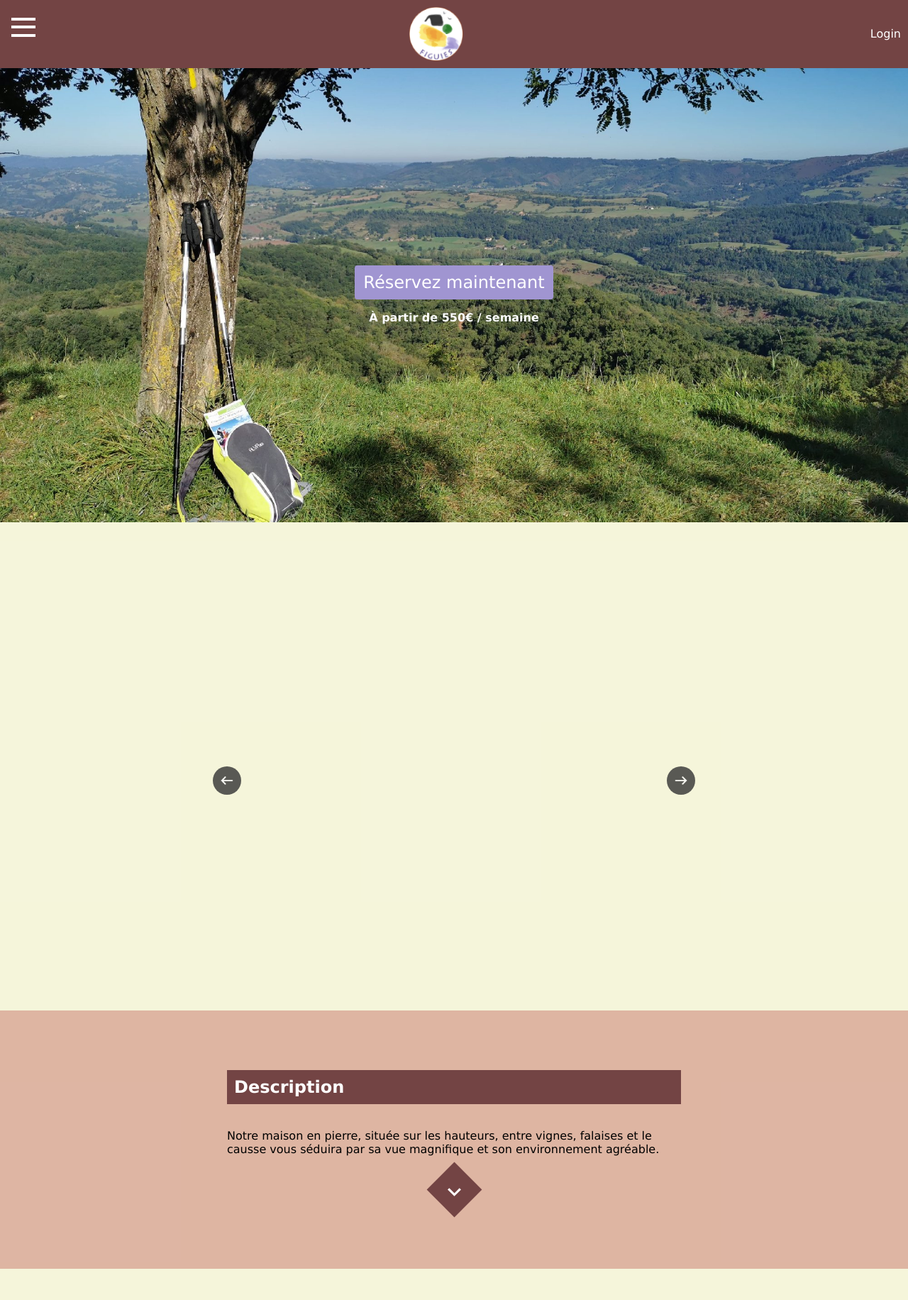
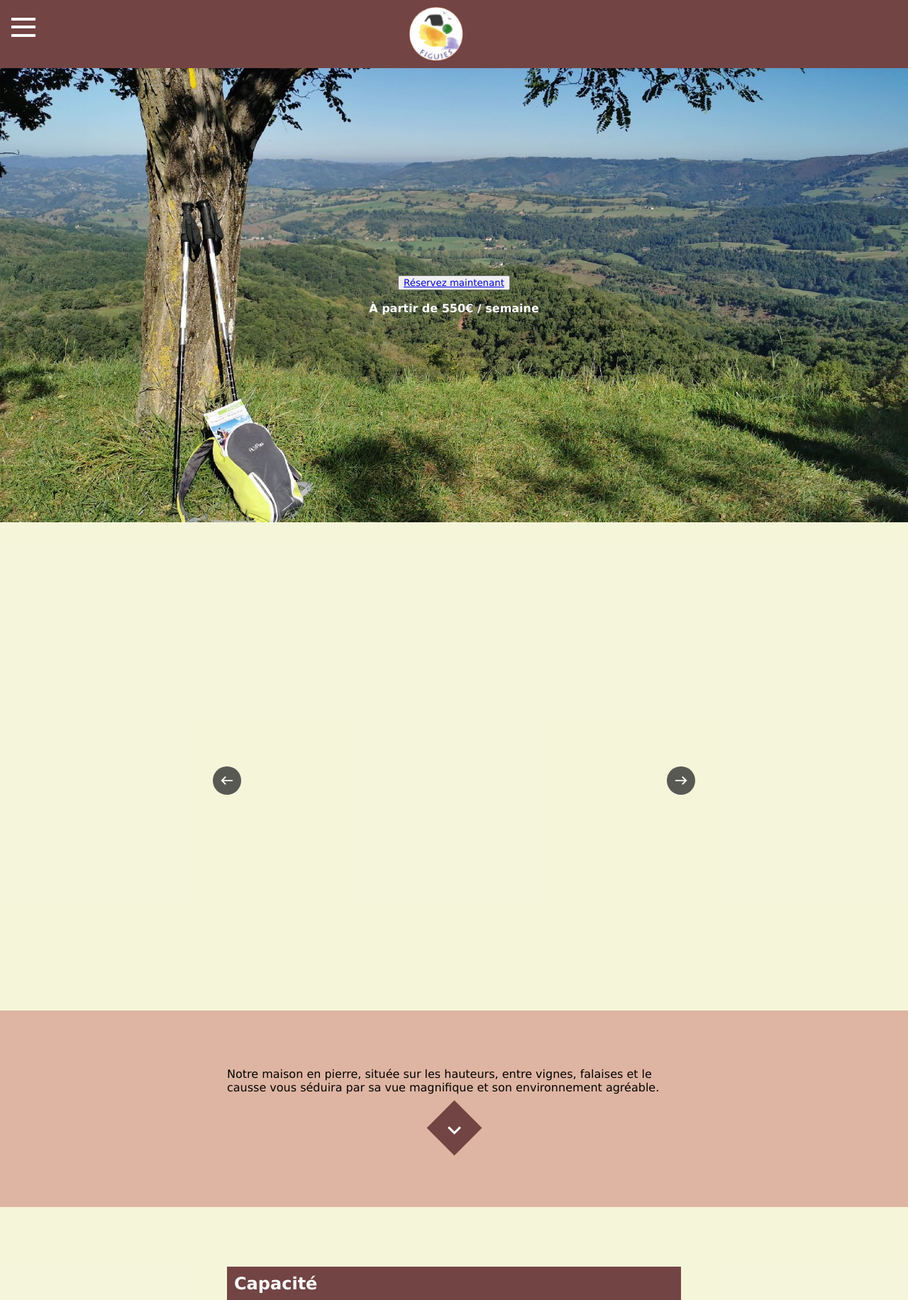
Before and after one commit to mateoisabey/ProjetWebGite, a PHP site: page / in a window 1280 px wide. Shown: the top 1832 px of the page at 71% size. Run offline with PHP 8.4, Linux system fonts and the light colour scheme; data that the repository does not hold is empty; some libraries are stand-ins or nearby versions.

Commit message:
modif index

```diff
--- a/index.php
+++ b/index.php
@@ -24,12 +24,8 @@
                 session_start();
 
                 if (isset($_SESSION["loggedin"])) {
-                    // Si l'utilisateur est connecté, affichez le bouton de déconnexion
                     echo '<a href="php/logout.php">Logout</a>
                             <a href="page/admin.php">admin</a>';
-                } else {
-                    // Si l'utilisateur n'est pas connecté, affichez le bouton de connexion
-                    echo '<a href="page/login.php">Login</a>';
                 }
                 ?>
             </div>
@@ -37,7 +33,8 @@
         </header>
         <section>
             <div class="section-background">
-                <a class="reservation-button" id="reservationBtn" href="page/contact.php">Réservez maintenant</a>
+
+                <button class="button" type="button" onclick=""><a id="reservationBtn" href="page/contact.php">Réservez maintenant</a></button>
                 <p>À partir de 550€ / semaine</p>
             </div>
             <div class="section-background-color2">
@@ -47,7 +44,6 @@
             </div>
             <div class="section-background-color1" id="aPropos">
                 <div class="description">
-                    <h2 class="titre">Description</h2>
                     <p>Notre maison en pierre, située sur les hauteurs, entre vignes, falaises et le causse vous séduira par sa vue magnifique et son environnement agréable.</p>
                     <div id="diamond-button-description" class="diamond-background">
                         <img class="diamond" src="./images/icon-arrow-down.svg" alt="Découvrir la description">
```
